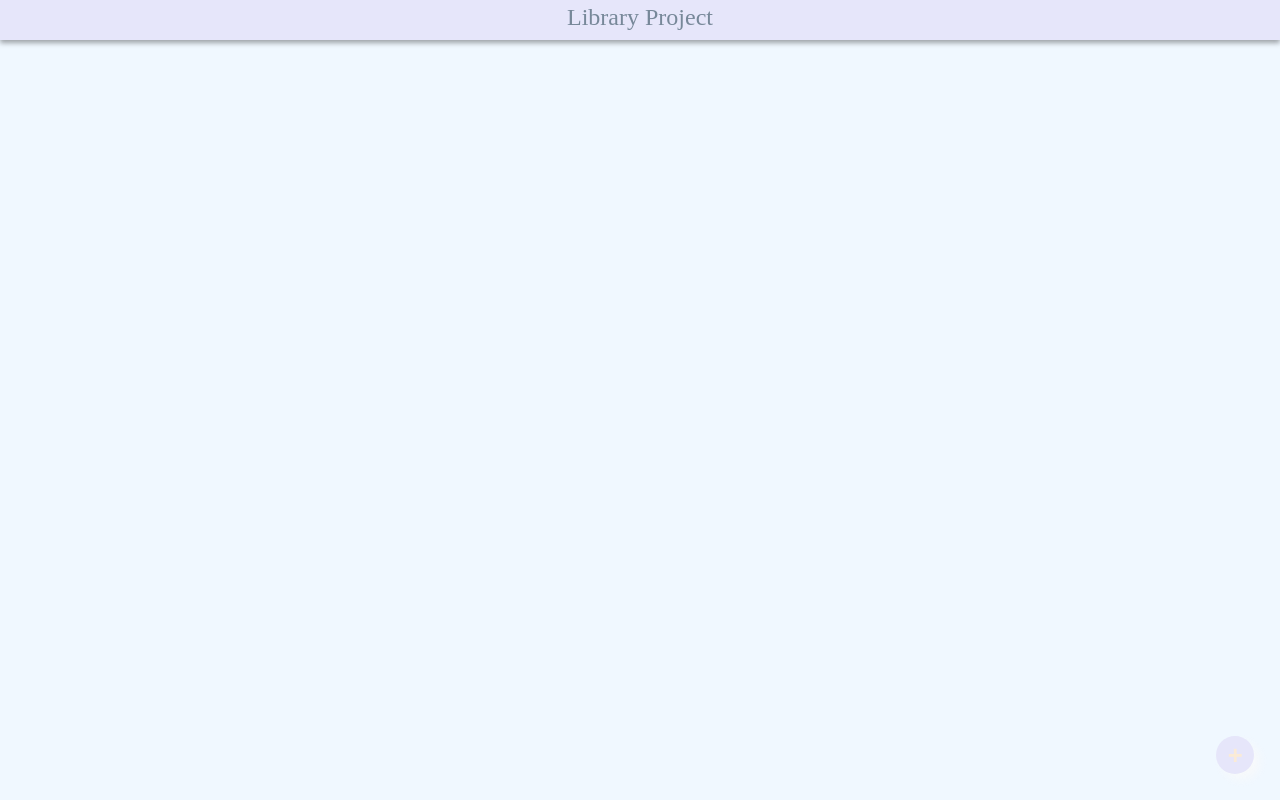
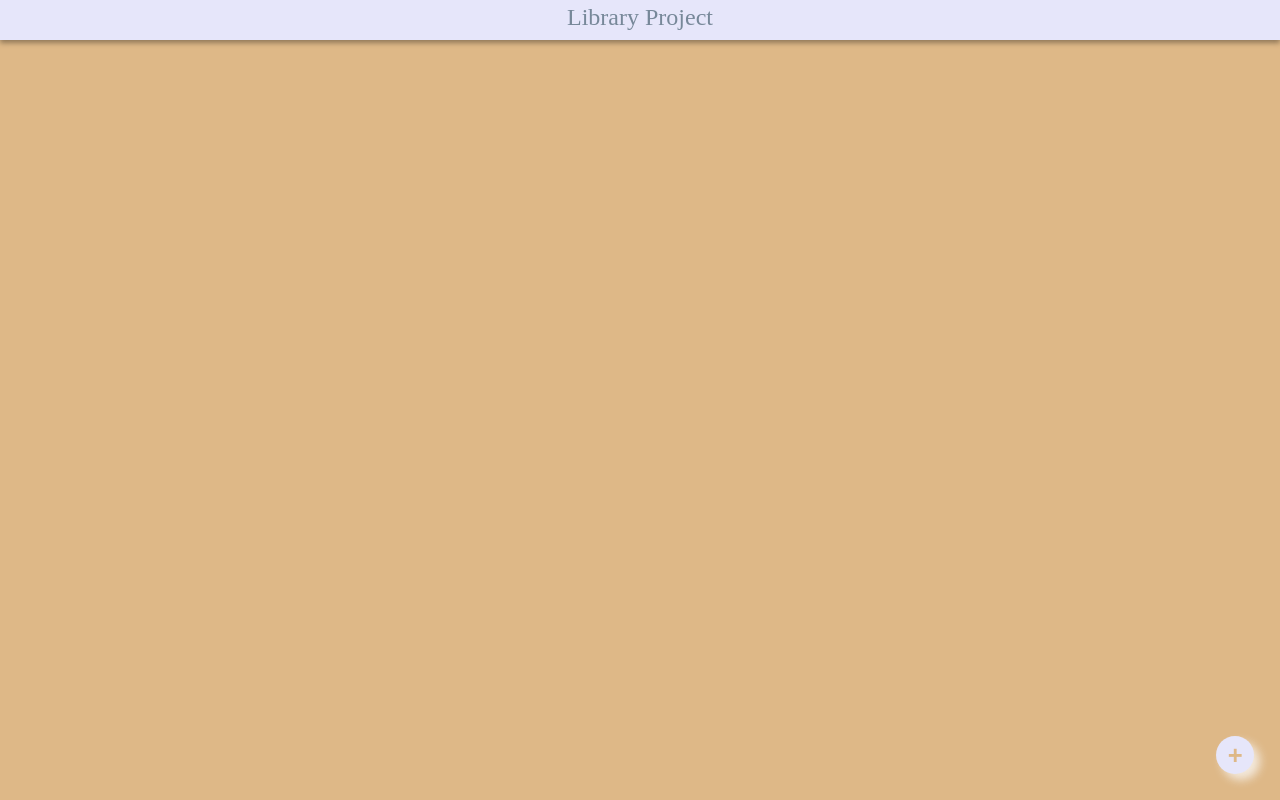
Before and after one commit to Papy-La-Taupe/TOP-Training_Project_Library, a plain HTML site: page index.html in a window 1280 px wide. In both pictures the pointer is over the button 1235 px from the left and 755 px from the top of the page. Drawn offline with Linux system fonts and the light colour scheme.

Commit message:
switch Aliceblue for burlywood coloring

```diff
--- a/javascript.js
+++ b/javascript.js
@@ -83,7 +83,6 @@ addBookButton.addEventListener('click', function() {
 });
 
 addBookForm.addEventListener('submit', function(event) {
-    console.log("button clicked");
     event.preventDefault();
 
     const bookTitle = titleInput.value;
--- a/styles.css
+++ b/styles.css
@@ -19,7 +19,7 @@ html, body{
 }
 
 #DisplayGrid{
-    background-color: aliceblue;
+    background-color: burlywood;
     width:100vw;
     height:100vh;
     padding: 17.5vh 12.5vw 12.5vh 12.5vw;
@@ -68,7 +68,7 @@ p.bookTitle{
 }
 #AddBookButton:hover{
     box-shadow: 6px 6px 10px 0px rgba(250,250,250,0.75);
-    color:antiquewhite;
+    color:burlywood;
 }
 
 .DeleteBook{
@@ -88,5 +88,5 @@ p.bookTitle{
 
 .DeleteBook:hover{
     box-shadow: 6px 6px 10px 0px rgba(250,250,250,0.75);
-    color:antiquewhite;
+    color:burlywood;
 }
```
